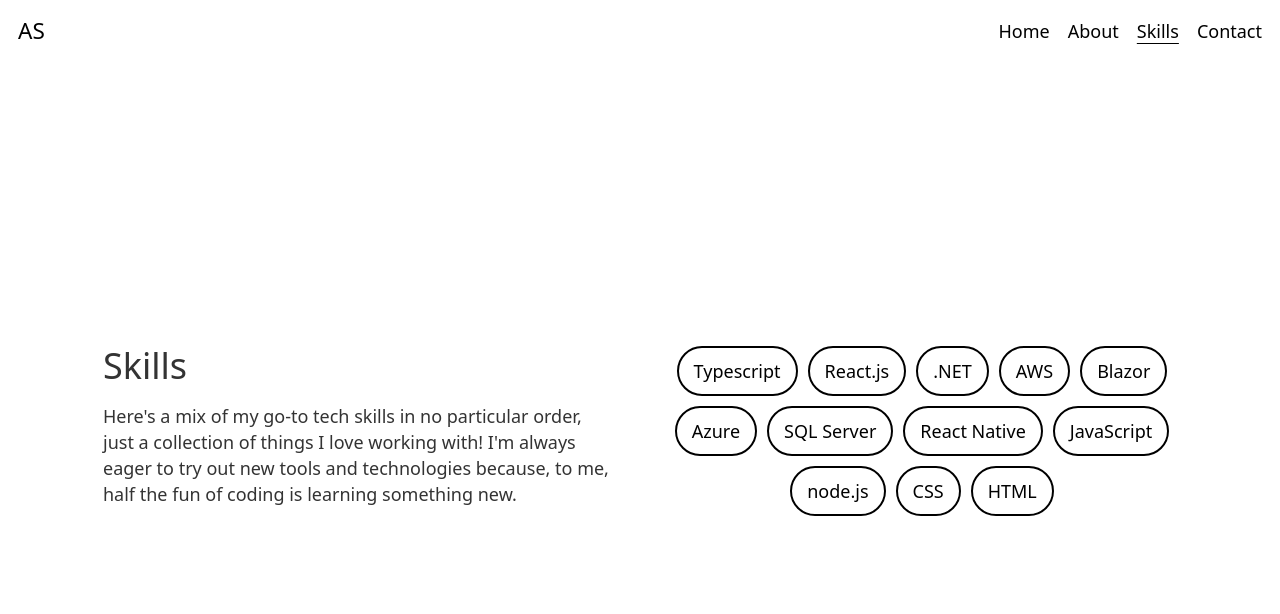
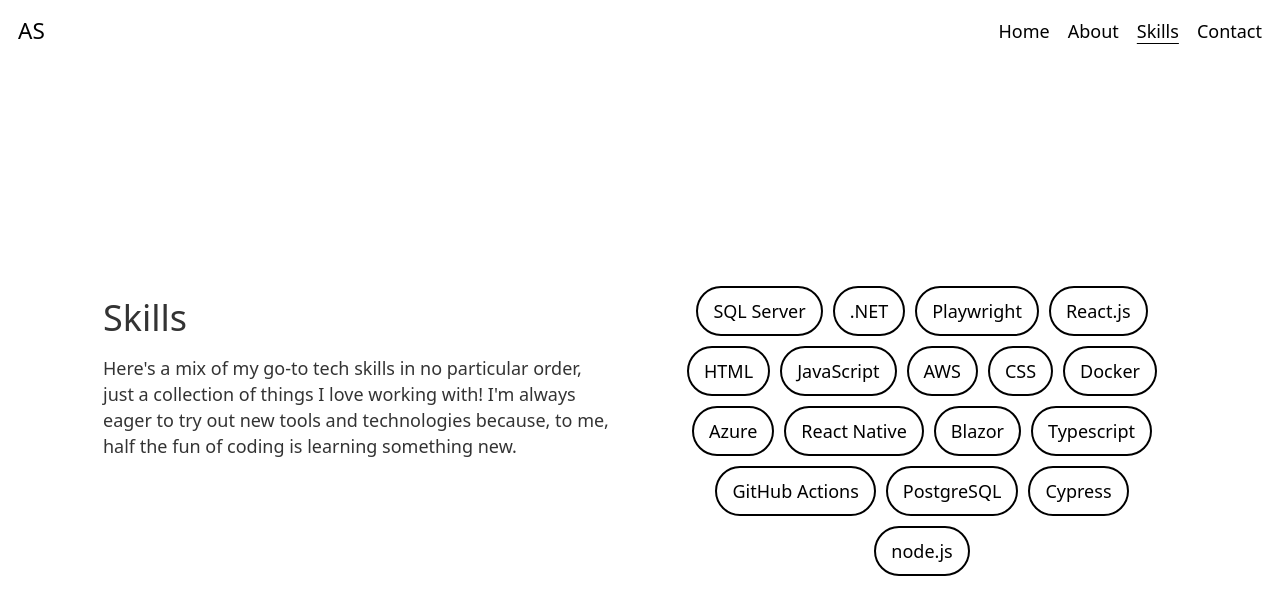
Before and after one commit to augustsjogren/portfolio, a React (Vite) app: page /skills in a window 1280 px wide. Shown: the top 614 px of the page. Built offline with nearby package versions, Linux system fonts and the light colour scheme.

Commit message:
feat: refactor SkillTag component and update styles; enhance useSkills hook with additional skills

```diff
--- a/src/components/skillTag.tsx
+++ b/src/components/skillTag.tsx
@@ -1,22 +1,8 @@
 import React from 'react';
+import '../styles/skillTag.scss';
 
 const SkillTag = (props: { content: string }) => {
-  return (
-    <div
-      style={{
-        margin: '5px',
-        display: 'inline-block',
-        padding: '15px',
-        paddingTop: '10px',
-        paddingBottom: '10px',
-        border: '2px solid black',
-        borderRadius: '50px',
-        color: '#000000',
-      }}
-    >
-      {props.content}
-    </div>
-  );
+  return <div className='skill-tag'>{props.content}</div>;
 };
 
 export default SkillTag;
--- a/src/hooks/useSkills.tsx
+++ b/src/hooks/useSkills.tsx
@@ -8,9 +8,14 @@
   'HTML',
   'CSS',
   'SQL Server',
+  'PostgreSQL',
   'Azure',
   'AWS',
   'node.js',
+  'Docker',
+  'Playwright',
+  'Cypress',
+  'GitHub Actions',
 ];
 
 export const useSkills = () => {
--- /dev/null
+++ b/src/styles/skillTag.scss
@@ -0,0 +1,20 @@
+@use 'layout' as layout;
+
+.skill-tag {
+  margin: 5px;
+  display: inline-block;
+  padding: 15px;
+  padding-top: 10px;
+  padding-bottom: 10px;
+  border: 2px solid black;
+  border-radius: 50px;
+  color: #000000;
+
+  @media (max-width: layout.$bp-medium) {
+    padding: 10px;
+    padding-top: 6px;
+    padding-bottom: 6px;
+    margin: 3px;
+    font-size: 0.9rem;
+  }
+}
--- a/src/styles/skills.scss
+++ b/src/styles/skills.scss
@@ -1,3 +1,3 @@
-.skill-list{
-    text-align: center;
+.skill-list {
+  text-align: center;
 }
```
